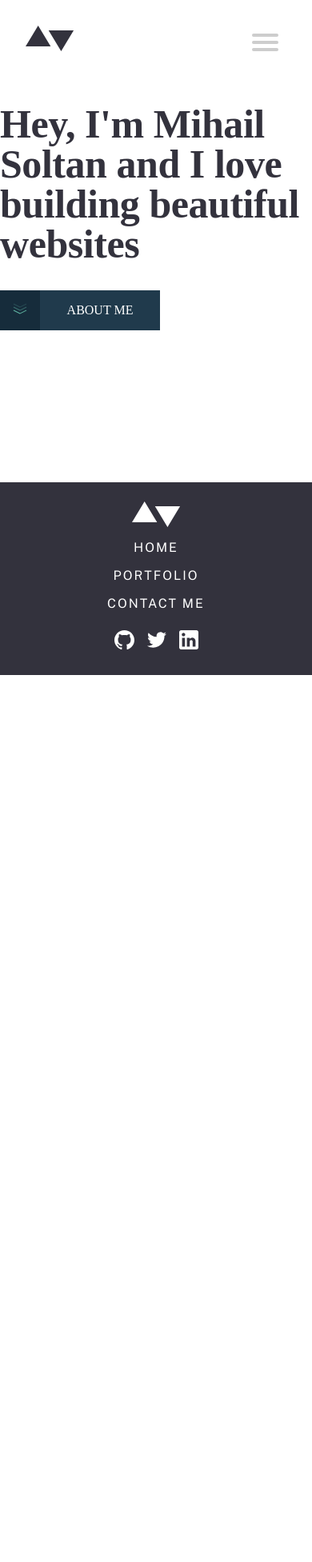
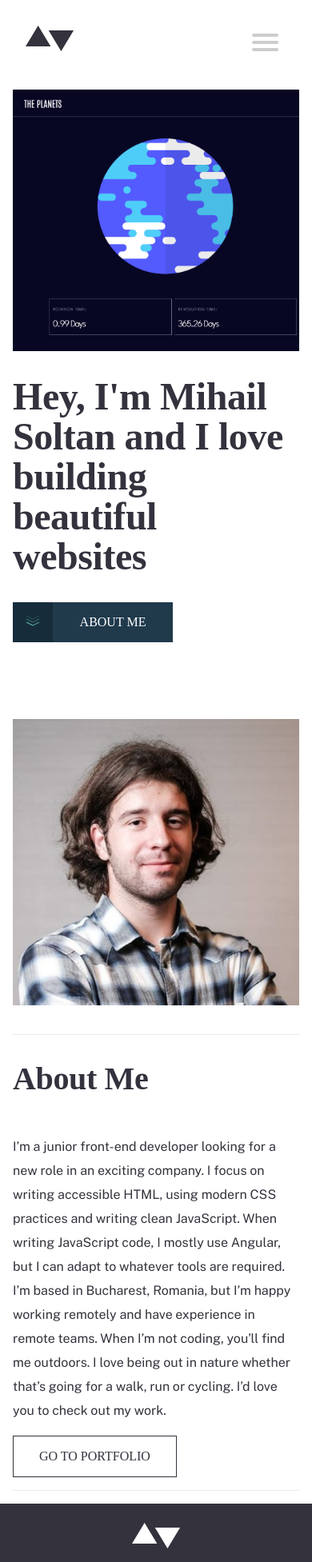
Before and after one commit to mihail-soltan/_portfolio, an Angular app: page / in a window 390 px wide. Shown: the top 1953 px of the page at 80% size. Before the commit the page ends 844 px from the top, so only its background shows below. Built offline with nearby package versions, Linux system fonts and the light colour scheme; a web font is replaced by a local one.

Commit message:
add responsive  section

```diff
--- a/src/app/components/home/home.component.html
+++ b/src/app/components/home/home.component.html
@@ -1,11 +1,8 @@
-<!-- <h1>home works!</h1> -->
-<!-- <div class="home-container">
-  <div class="header">
-    <img
-      src="../../../assets/planets_fact_site.png"
-      alt="planets"
-      class="header-bg"
-    />
+<div class="home-container">
+  <header class="header">
+    <div class="header-img-container">
+      <img src="../../../assets/planets_fact_site_mobile.png" alt="planets" />
+    </div>
     <div class="header-intro">
       <h1>Hey, I'm Mihail Soltan and I love building beautiful websites</h1>
       <div class="primary-btn" role="button" disabled>
@@ -13,17 +10,19 @@
         <div class="btn-text">ABOUT ME</div>
       </div>
     </div>
-  </div>
-</div> -->
-<div class="home-container">
-  <div class="header">
-    <!-- <img src="../../../assets/planets_fact_site.png" alt="planets" class="header-bg" /> -->
-    <div class="header-intro">
-      <h1>Hey, I'm Mihail Soltan and I love building beautiful websites</h1>
-      <div class="primary-btn" role="button" disabled>
-        <span><img src="../assets/btn-arrow.png" alt="icon" /></span>
-        <div class="btn-text">ABOUT ME</div>
+  </header>
+  <section id="about">
+    <div class="profile-img-container">
+      <img src="../../../assets/1628525428766.jpg" alt="friendly face" />
+    </div>
+    <!-- <hr> -->
+    <div class="about-text-container">
+      <h2>About Me</h2>
+      <p>{{ aboutMe }}</p>
+      <div class="btn-container">
+        <button class="secondary-btn">GO TO PORTFOLIO</button>
       </div>
     </div>
-  </div>
+    <!-- <hr> -->
+  </section>
 </div>
--- a/src/app/components/home/home.component.scss
+++ b/src/app/components/home/home.component.scss
@@ -1,6 +1,21 @@
 @import "../../../sass/variables";
 
+#about {
+  display: flex;
+}
+
+.about-text-container {
+  border-top: 1px solid $light-grey;
+  border-bottom: 1px solid $light-grey;
+  // padding: 1rem 0;
+  .secondary-btn {
+    margin-bottom: 1rem;
+  }
+}
 @media (min-width: 768px) {
+  .header-img-container {
+    display: none;
+  }
   .home-container {
     width: 100%;
     display: flex;
@@ -31,16 +46,94 @@
       // height: 45%;
     }
   }
+
+  hr {
+    display: none;
+  }
+
+  #about {
+    & > * {
+      margin: 1rem 2.1rem;
+    }
+    .profile-img-container {
+      align-self: center;
+      img {
+        width: 20rem;
+        // margin-top: 4rem;
+        // width: 100%;
+      }
+    }
+    .about-text-container {
+      h2 {
+        margin: 0;
+      }
+    }
+  }
+}
+
+.about-text-container {
+  display: flex;
+  flex-direction: column;
 }
 
 @media (min-width: 1024px) {
   .header {
     margin: 0 10.313rem;
   }
+  #about {
+    width: 100%;
+    margin: 9rem 0;
+    // padding: 6rem 0;
+    // justify-content: space-between;
+
+    // flex-wrap: wrap;
+    .profile-img-container {
+      margin: 0 3.875rem 0 0;
+      img {
+        width: 30rem;
+        margin-left: 10.313rem;
+      }
+    }
+    .about-text-container {
+      margin: 0 10.313rem 0 3.875rem;
+      // width: 21rem;
+      h2 {
+        margin: 2rem 0;
+      }
+    }
+  }
 }
 
-@media(max-width: 767px) {
+@media (max-width: 767px) {
   .header {
     background-image: none;
   }
 }
+
+@media (max-width: 768px) {
+  .header {
+    margin: 1rem;
+  }
+  .header-img-container {
+    img {
+      display: block;
+      width: 100%;
+    }
+  }
+
+  #about {
+    flex-direction: column;
+    margin-top: 5rem;
+    hr {
+      color: $light-grey;
+    }
+    .profile-img-container {
+      img {
+        width: 100%;
+      }
+    }
+    & > * {
+      margin: 1rem;
+    }
+  }
+}
--- a/src/app/components/home/home.component.ts
+++ b/src/app/components/home/home.component.ts
@@ -3,13 +3,17 @@ import { Component, OnInit } from '@angular/core';
 @Component({
   selector: 'app-home',
   templateUrl: './home.component.html',
-  styleUrls: ['./home.component.scss']
+  styleUrls: ['./home.component.scss'],
 })
 export class HomeComponent implements OnInit {
+  constructor() {}
+  aboutMe =
+    'I’m a junior front-end developer looking for a new role in an exciting company.\
+    I focus on writing accessible HTML, using modern CSS practices and writing clean JavaScript.\
+    When writing JavaScript code, I mostly use Angular, but I can adapt to whatever tools are required.\
+    I’m based in Bucharest, Romania, but I’m happy working remotely and have experience in remote teams. \
+    When I’m not coding, you’ll find me outdoors. I love being out in nature whether that’s going \
+    for a walk, run or cycling. I’d love you to check out my work.';
 
-  constructor() { }
-
-  ngOnInit(): void {
-  }
-
+  ngOnInit(): void {}
 }
--- a/src/sass/_variables.scss
+++ b/src/sass/_variables.scss
@@ -32,7 +32,7 @@ $bold: 700;
 $regular: 400;
 
 // font-sizes
-$extra-large: 3.125rem;
+$extra-large: 3rem;
 $large: 2.5rem;
 $medium: 2rem;
 $paragraph1: 1rem;
--- a/src/styles.scss
+++ b/src/styles.scss
@@ -34,7 +34,7 @@ footer {
   .btn-text {
     width: 100%;
   }
-  &:hover {
+  &:hover, &:active {
     background-color: $slightly-desaturated-cyan;
     span {
       background-color: $slightly-desaturated-cyan-dark;
```
Also changed, not shown: src/assets/1628525428766.jpg (added), src/assets/planets_fact_site_mobile.png (added).
